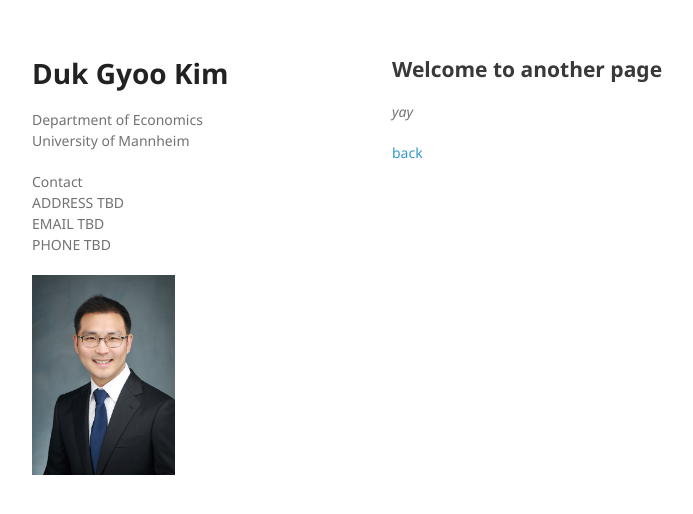
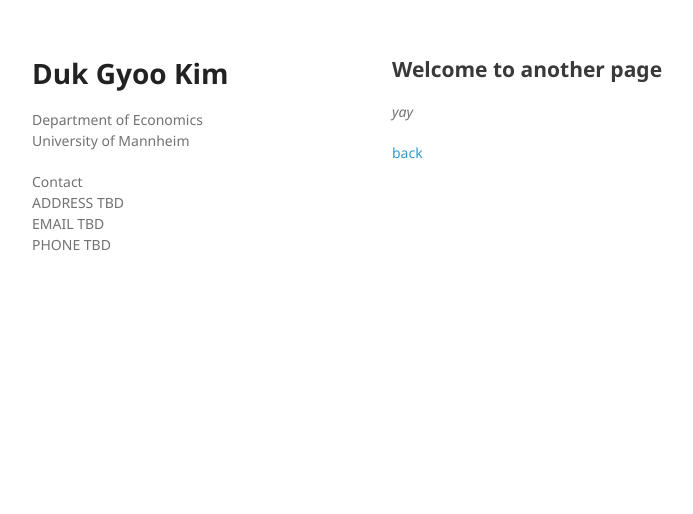
Before and after one commit to kimdukgyoo/kimdukgyoo.github.io, a Jekyll site: the page built from another-page.md, in a window 1280 px wide. Shown: the top 514 px of the page, without its empty margins (178-871 px from the left). Built offline with Jekyll 4.4.1, drawn with Linux system fonts in a browser that asks for light colours; our own code applies the rules of GitHub Pages for plain Markdown files.

Commit message:
Update default.html

```diff
--- a/_layouts/default.html
+++ b/_layouts/default.html
@@ -17,8 +17,8 @@
         <h1>Duk Gyoo Kim</h1>
         <p>Department of Economics<br>University of Mannheim</p>
         <p>Contact <br> ADDRESS TBD <br> EMAIL TBD <br> PHONE TBD</p>
-        <div style="display:inline;float:center"><img border="0" height="200" src="./profile.JPG"></div>
-<!--
+<!--        <div style="display:inline;float:center"><img border="0" height="200" src="./profile.JPG"></div>
+
         {% if site.github.is_project_page %}
           <p class="view"><a href="{{ site.github.repository_url }}">View the Project on GitHub <small>{{ github_name }}</small></a></p>
         {% endif %}
```
